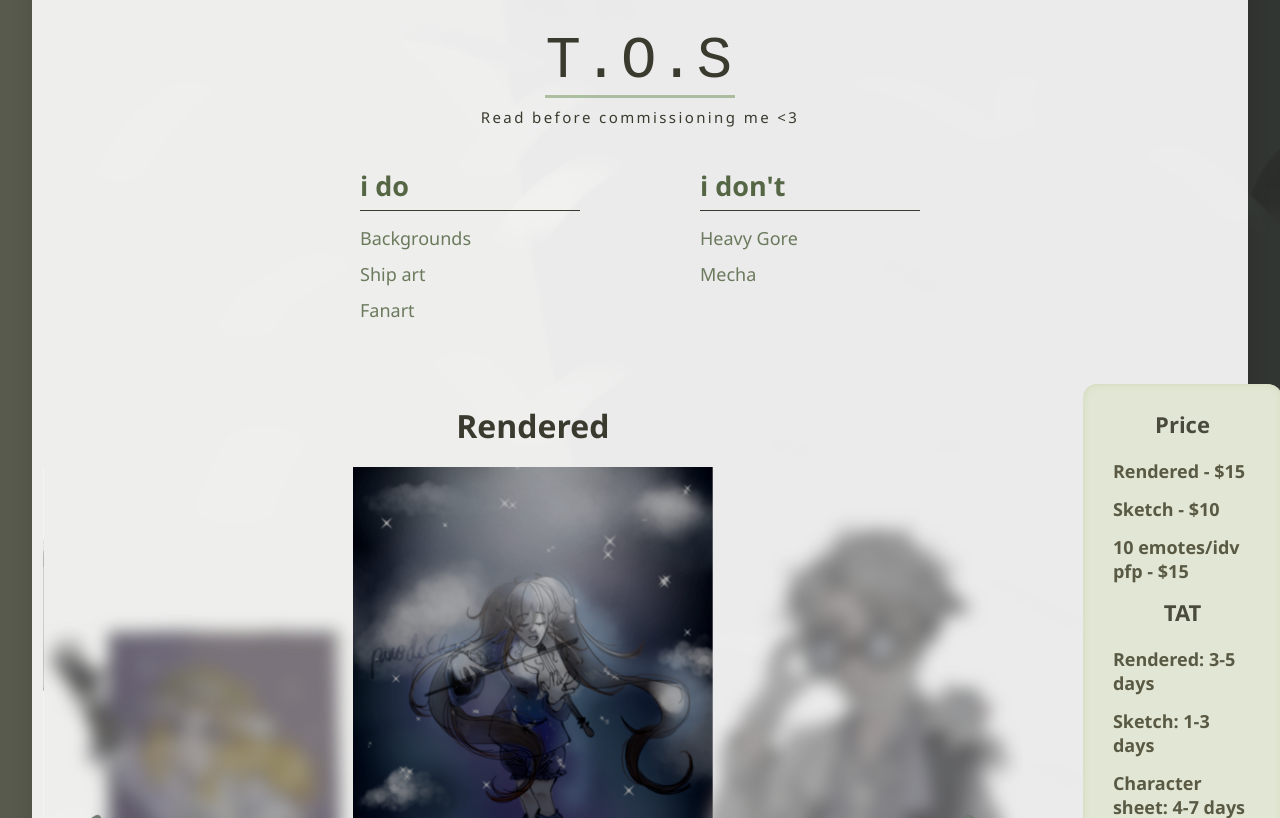
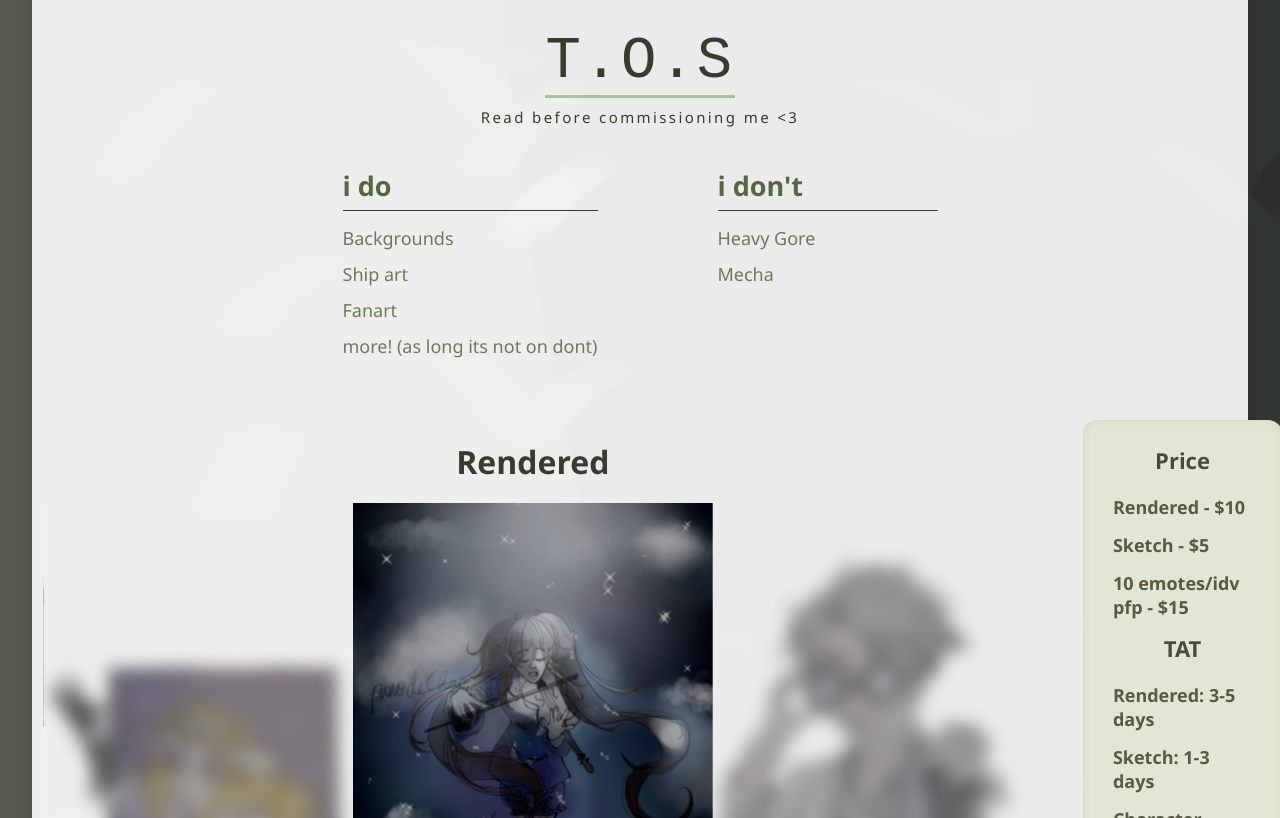
Before and after one commit to Zunapies/zunapies.github.io, a plain HTML site: page index.html in a window 1280 px wide. Shown: the part 282-1100 px from the top of the page. Drawn offline with nearby package versions, Linux system fonts and the light colour scheme.

Commit message:
Update index.html

```diff
--- a/index.html
+++ b/index.html
@@ -63,6 +63,8 @@
           <li>Backgrounds</li>
           <li>Ship art</li>
           <li>Fanart</li>
+          <li>more!
+(as long its not on dont)</li>
         </ul>
       </div>
       <div class="column">
@@ -137,8 +139,8 @@
       <div class="mop-box">
         <h2>Price</h2>
         <ul>
-          <li>Rendered - $15</li>
-          <li>Sketch - $10</li>
+          <li>Rendered - $10</li>
+          <li>Sketch - $5</li>
           <li>10 emotes/idv pfp - $15</li>
         </ul>
 
```
